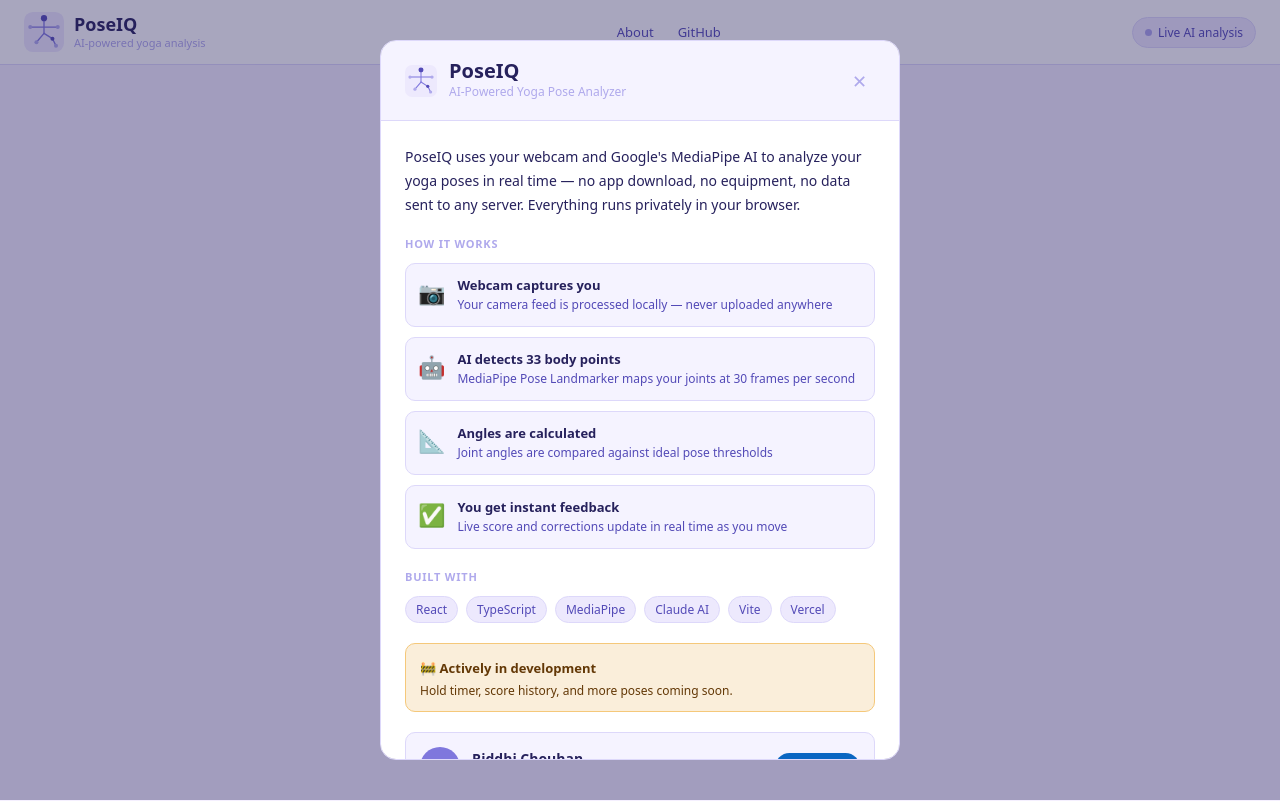
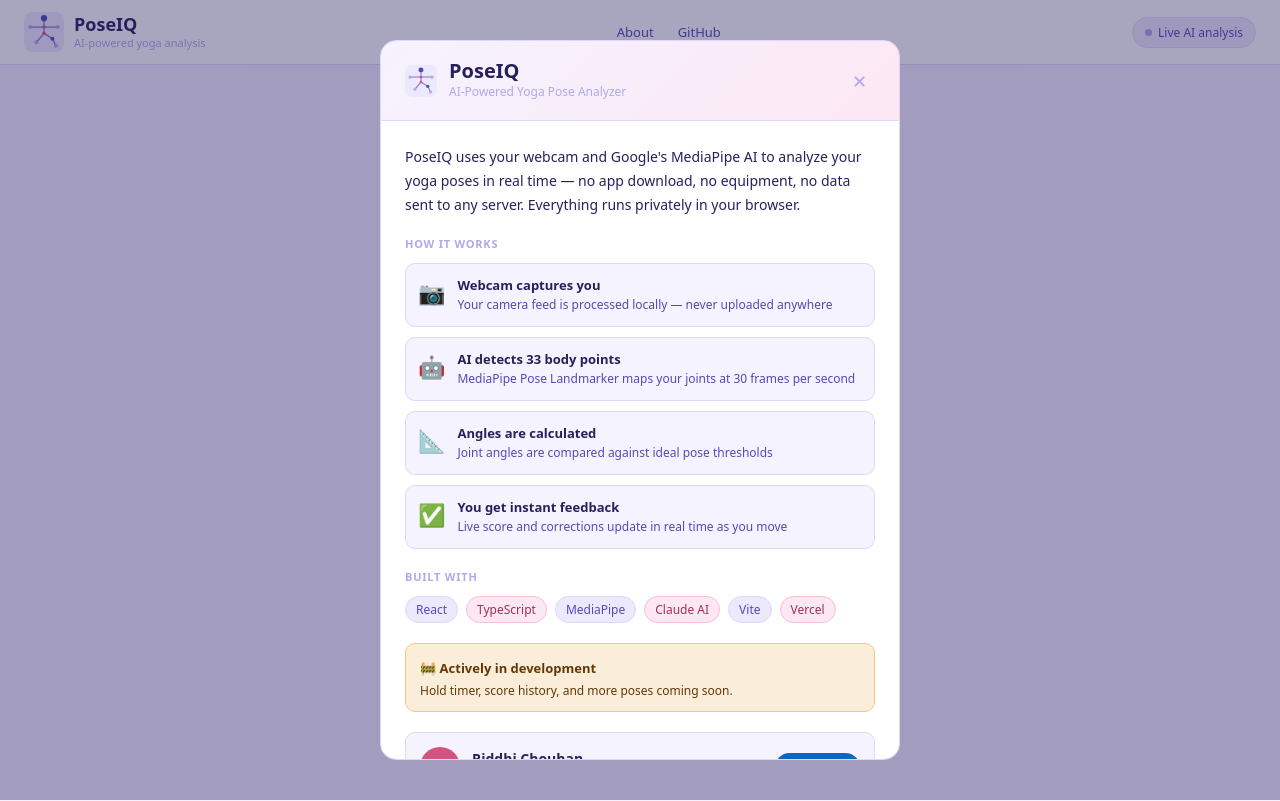
Before and after one commit to chouhanriddhi-07/poseiq, a React (Vite) app: page / in a window 1280 px wide. Both pictures are taken after a click on the button "About". Built offline with nearby package versions, Linux system fonts and the light colour scheme.

Commit message:
feat: update logo and theme to cover some rose accents - fix the pose name to be dynamic in feedbackpanel - update About component to sync with the theme

```diff
--- a/src/App.tsx
+++ b/src/App.tsx
@@ -69,7 +69,7 @@ function App() {
                 'Live coaching from Claude AI',
               ].map((f, i) => (
                 <div key={i} style={styles.featureRow}>
-                  <span style={{ color: theme.lavenderAccent, fontWeight: 600, marginRight: '8px' }}>→</span>
+                  <span style={{ color: theme.roseAccent, fontWeight: 600, marginRight: '8px' }}>→</span>
                   {f}
                 </div>
               ))}
@@ -185,7 +185,7 @@ function DesktopLayout({
       </div>
 
       {/* Right column — live score + feedback items */}
-      <FeedbackPanel feedback={feedback} />
+      <FeedbackPanel feedback={feedback} poseName={selectedPose.name} />
     </div>
   )
 }
@@ -427,7 +427,7 @@ const styles: Record<string, React.CSSProperties> = {
     textAlign: 'left',
   },
   startBtn: {
-    background: theme.lavenderAccent,
+    background: `linear-gradient(135deg, ${theme.lavenderAccent} 0%, ${theme.roseAccent} 100%)`,
     color: theme.white,
     border: 'none',
     borderRadius: '10px',
@@ -440,7 +440,7 @@ const styles: Record<string, React.CSSProperties> = {
   },
   poseHint: {
     fontSize: '12px',
-    color: theme.lavenderMuted,
+    color: theme.roseAccent,
     margin: 0,
   },
 }
--- a/src/components/About.tsx
+++ b/src/components/About.tsx
@@ -53,8 +53,16 @@ export default function AboutModal({ isOpen, onClose }: Props) {
 
                     <div style={styles.sectionTitle}>Built with</div>
                     <div style={styles.techRow}>
-                        {['React', 'TypeScript', 'MediaPipe', 'Claude AI', 'Vite', 'Vercel'].map(t => (
-                            <span key={t} style={styles.techBadge}>{t}</span>
+                        {['React', 'TypeScript', 'MediaPipe', 'Claude AI', 'Vite', 'Vercel'].map((t, i) => (
+                            <span key={t} style={{
+                                ...styles.techBadge,
+                                // Even index → lavender, odd index → rose
+                                background: i % 2 === 0 ? theme.lavenderBg : theme.roseBg,
+                                color: i % 2 === 0 ? theme.lavenderDark : theme.roseDark,
+                                border: `0.5px solid ${i % 2 === 0 ? theme.lavenderBorder : '#F5C0D6'}`,
+                            }}>
+                                {t}
+                            </span>
                         ))}
                     </div>
 
@@ -115,7 +123,7 @@ const styles: Record<string, React.CSSProperties> = {
         justifyContent: 'space-between',
         padding: '20px 24px',
         borderBottom: `0.5px solid ${theme.lavenderBorder}`,
-        background: theme.lavenderSurface,
+        background: `linear-gradient(135deg, ${theme.lavenderSurface} 0%, ${theme.roseBg} 100%)`,
     },
     brand: {
         display: 'flex',
@@ -230,7 +238,7 @@ const styles: Record<string, React.CSSProperties> = {
         width: '40px',
         height: '40px',
         borderRadius: '50%',
-        background: theme.lavenderAccent,
+        background: theme.roseAccent,
         color: theme.white,
         display: 'flex',
         alignItems: 'center',
--- a/src/components/FeedbackPanel.tsx
+++ b/src/components/FeedbackPanel.tsx
@@ -4,9 +4,10 @@ import Logo from './Logo'
 
 interface Props {
     feedback: PoseFeedback | null
+    poseName?: string
 }
 
-export default function FeedbackPanel({ feedback }: Props) {
+export default function FeedbackPanel({ feedback, poseName }: Props) {
 
     if (!feedback) {
         return (
@@ -67,7 +68,7 @@ export default function FeedbackPanel({ feedback }: Props) {
             </div>
 
             {/* Pose badge */}
-            <div style={styles.poseBadge}>Warrior II</div>
+            <div style={styles.poseBadge}>{poseName}</div>
 
             {/* Feedback list */}
             <ul style={styles.list}>
--- a/src/components/Logo.tsx
+++ b/src/components/Logo.tsx
@@ -1,44 +1,23 @@
-// Copy this as a reusable component: src/components/Logo.tsx
 export default function Logo({ size = 40 }: { size?: number }) {
     return (
-        <svg
-            width={size}
-            height={size}
-            viewBox="0 0 90 90"
-            xmlns="http://www.w3.org/2000/svg"
-        >
-            {/* Lavender background */}
-            <rect width="90" height="90" rx="20" fill="#EDE9FD" />
-
-            {/* Head */}
-            <circle cx="45" cy="14" r="7" fill="#534AB7" />
-
-            {/* Spine */}
-            <line x1="45" y1="21" x2="45" y2="48"
-                stroke="#7F77DD" strokeWidth="3" strokeLinecap="round" />
-
-            {/* Arms — wide open, Warrior II */}
-            <line x1="14" y1="34" x2="76" y2="34"
-                stroke="#7F77DD" strokeWidth="3" strokeLinecap="round" />
-
-            {/* Back leg — straight */}
-            <line x1="45" y1="48" x2="28" y2="68"
-                stroke="#7F77DD" strokeWidth="3" strokeLinecap="round" />
-
-            {/* Front leg — bent at knee */}
-            <line x1="45" y1="48" x2="64" y2="60"
-                stroke="#7F77DD" strokeWidth="3" strokeLinecap="round" />
-            <line x1="64" y1="60" x2="72" y2="76"
-                stroke="#7F77DD" strokeWidth="3" strokeLinecap="round" />
-
-            {/* Landmark dots — light at extremities */}
-            <circle cx="14" cy="34" r="4.5" fill="#AFA9EC" />
-            <circle cx="76" cy="34" r="4.5" fill="#AFA9EC" />
-            <circle cx="28" cy="68" r="4.5" fill="#AFA9EC" />
-            <circle cx="72" cy="76" r="4.5" fill="#AFA9EC" />
-
-            {/* Landmark dot — dark at bent knee (the active joint) */}
-            <circle cx="64" cy="60" r="4.5" fill="#534AB7" />
+        <svg width={size} height={size} viewBox="0 0 90 90" xmlns="http://www.w3.org/2000/svg">
+            <rect width="90" height="90" rx="20" fill="#EDE9FD"/>
+            <circle cx="45" cy="14" r="7" fill="#534AB7"/>
+            <line x1="45" y1="21" x2="45" y2="48" stroke="#7F77DD" strokeWidth="3" strokeLinecap="round"/>
+            <line x1="14" y1="34" x2="76" y2="34" stroke="#7F77DD" strokeWidth="3" strokeLinecap="round"/>
+            <line x1="45" y1="48" x2="28" y2="68" stroke="#7F77DD" strokeWidth="3" strokeLinecap="round"/>
+            <line x1="45" y1="48" x2="64" y2="60" stroke="#7F77DD" strokeWidth="3" strokeLinecap="round"/>
+            <line x1="64" y1="60" x2="72" y2="76" stroke="#7F77DD" strokeWidth="3" strokeLinecap="round"/>
+            {/* Extremity dots — light lavender */}
+            <circle cx="14" cy="34" r="4.5" fill="#AFA9EC"/>
+            <circle cx="76" cy="34" r="4.5" fill="#AFA9EC"/>
+            <circle cx="28" cy="68" r="4.5" fill="#AFA9EC"/>
+            <circle cx="72" cy="76" r="4.5" fill="#AFA9EC"/>
+            {/* Bent knee — dark purple (the active/correcting joint) */}
+            <circle cx="64" cy="60" r="4.5" fill="#534AB7"/>
+            {/* Core joints — rose (shoulder junction + hip junction) */}
+            <circle cx="45" cy="34" r="4" fill="#D4537E" opacity="0.9"/>
+            <circle cx="45" cy="48" r="4" fill="#D4537E" opacity="0.9"/>
         </svg>
     )
 }
```
Also changed, not shown: public/favicon.svg.
